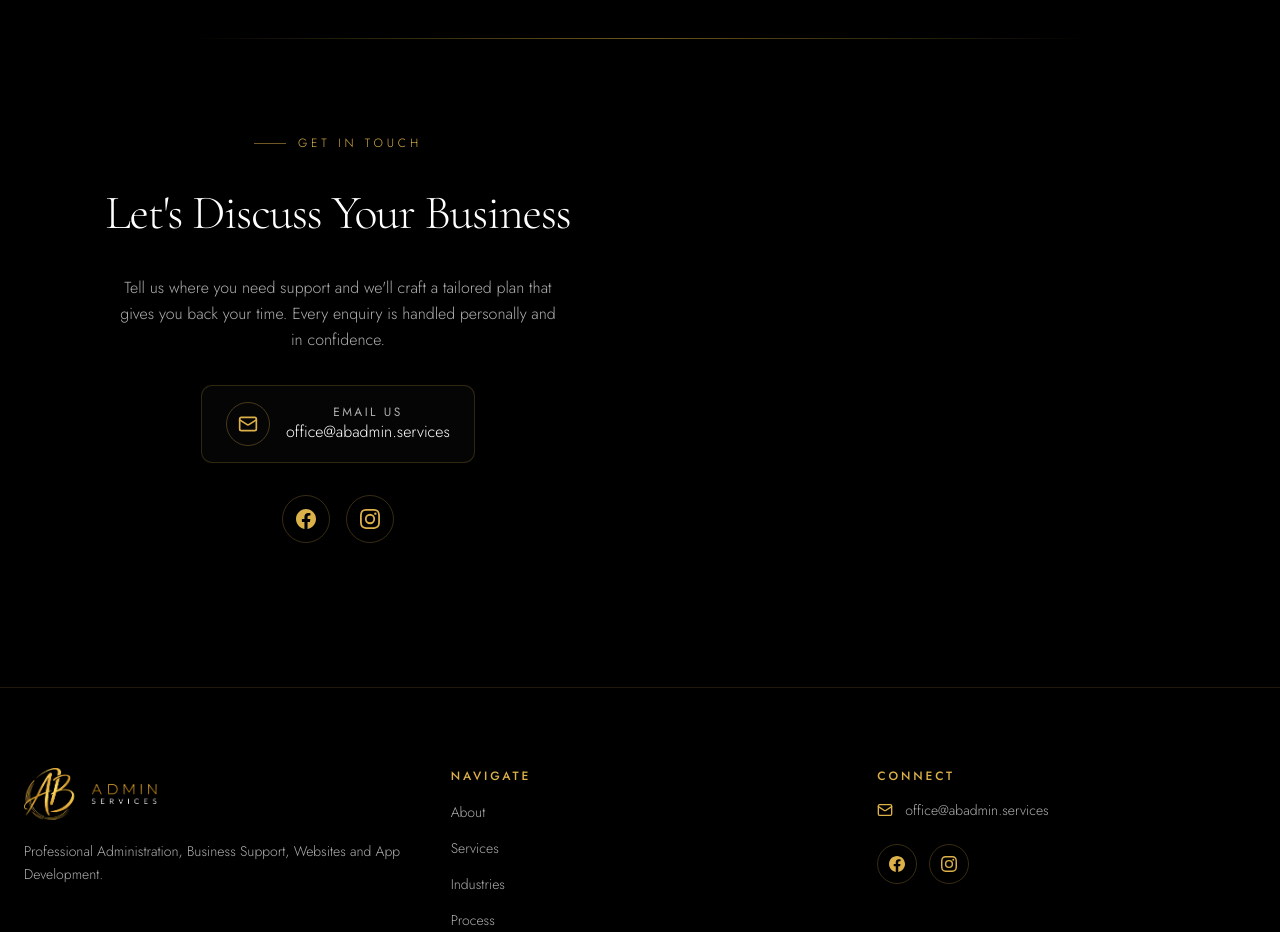
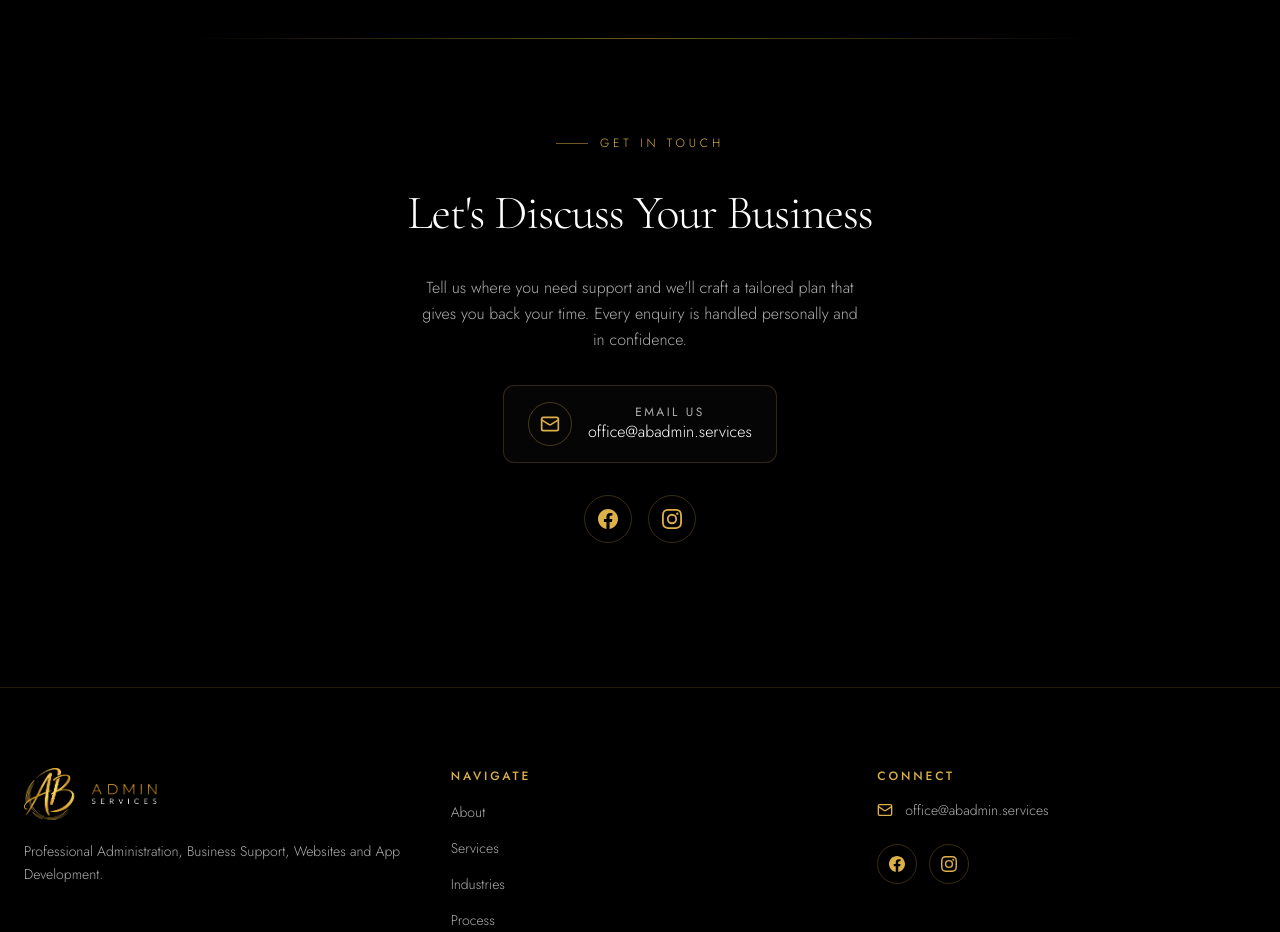
Before and after one commit to element-43/ab-admin-services-website, a Next.js app: page / in a window 1280 px wide. Shown: the part 6380-7312 px from the top of the page. Built offline with nearby package versions, Linux system fonts and the light colour scheme.

Commit message:
chore: squash

```diff
--- a/components/contact.tsx
+++ b/components/contact.tsx
@@ -9,7 +9,7 @@ export function Contact() {
     <section id="contact" className="relative px-6 py-28 lg:py-36">
       <div className="section-divider mx-auto mb-24 h-px max-w-4xl" />
 
-      <div className="mx-auto grid max-w-6xl gap-14 lg:grid-cols-2">
+      <div className="mx-auto grid max-w-6xl gap-14 lg:grid-cols-1">
         {/* Left */}
         <div className="flex flex-col gap-8 items-center text-center">
           <Reveal>
```
